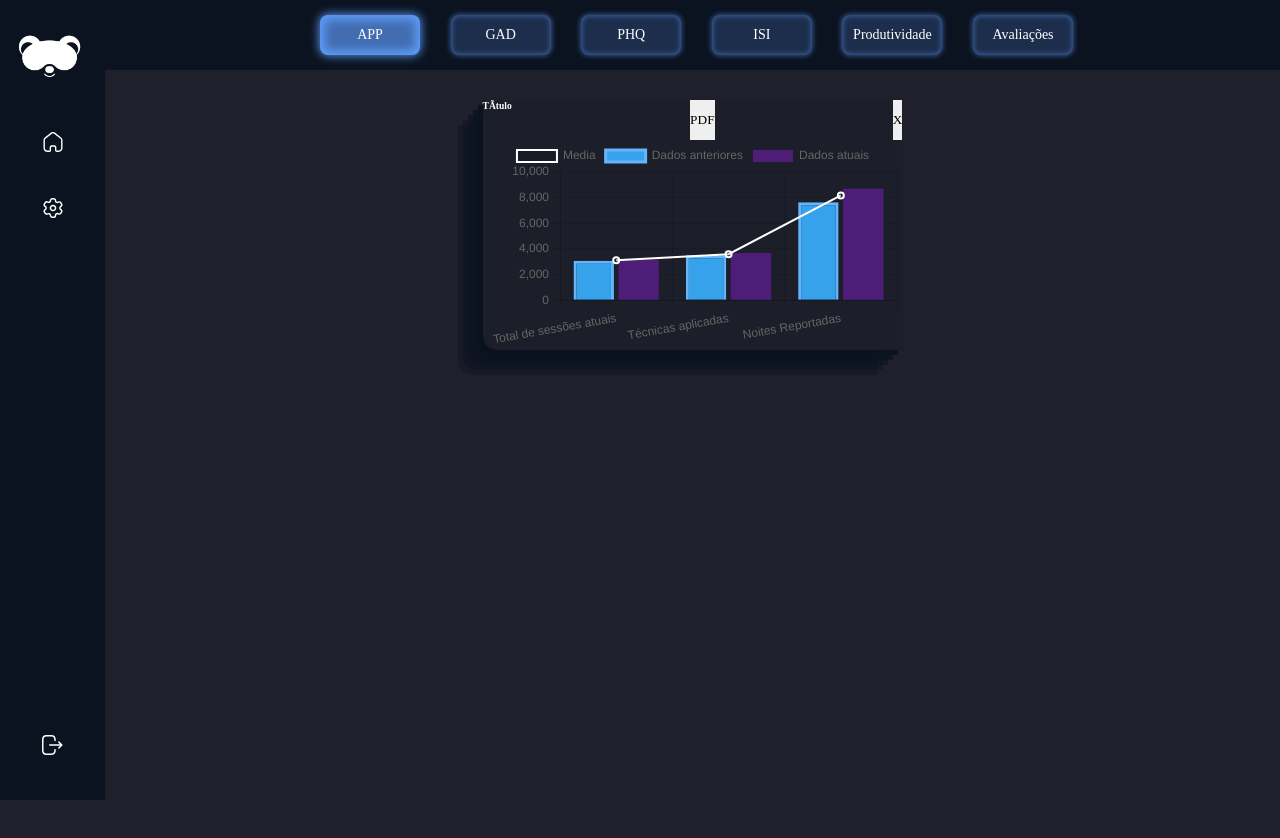
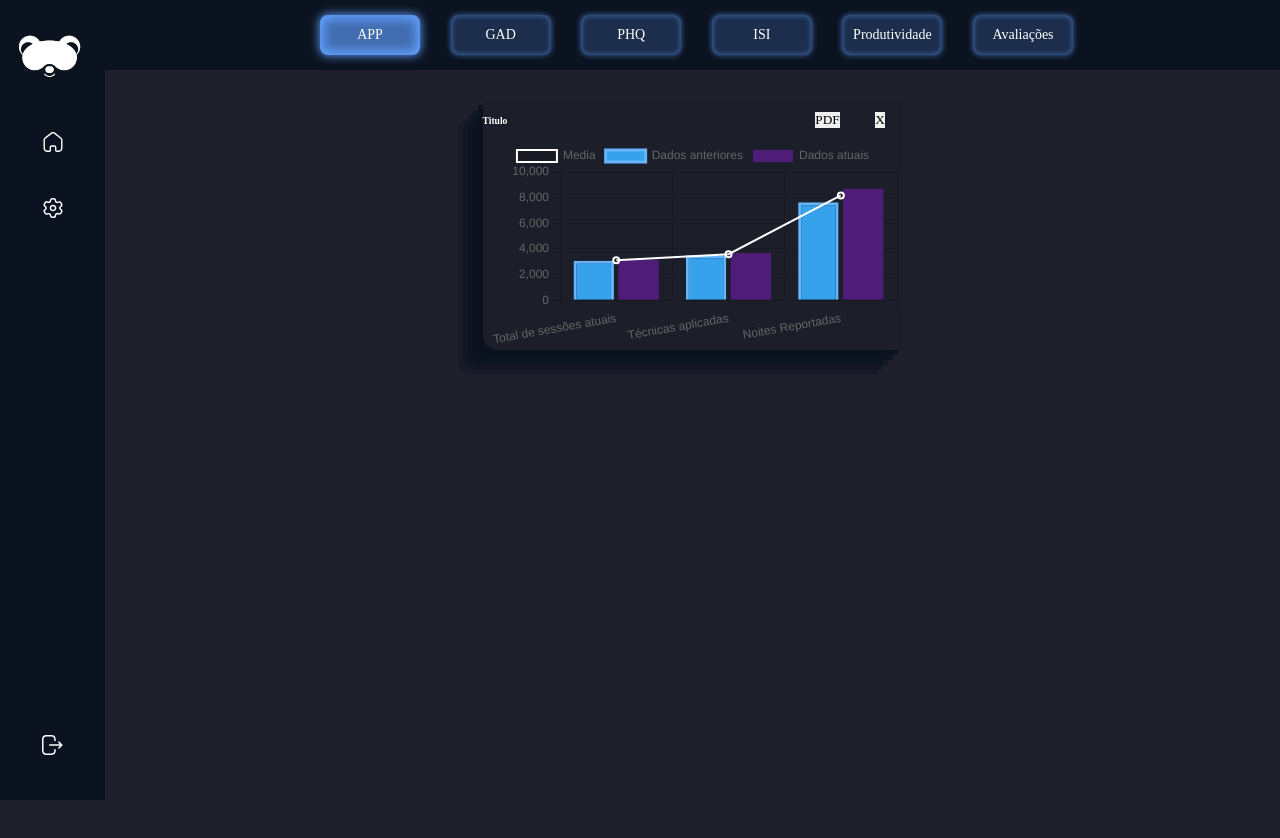
Before and after one commit to joaopaulozz14/vigilantes-do-sono-dash, a React (Create React App) app: page / in a window 1280 px wide. Both pictures are taken after a click on the element "APP". Shown: the top 838 px of the page. Built offline with nearby package versions, Linux system fonts and the light colour scheme.

Commit message:
fix: title style

```diff
--- a/src/presentation/components/charts/AllCharts/index.tsx
+++ b/src/presentation/components/charts/AllCharts/index.tsx
@@ -27,10 +27,13 @@ export const AllCharts = (): JSX.Element => {
 		<SCharts>
 			{currentGeneralChart && switchGeneral && (
 				<SChartsContent>
+					{/*tentar construir esse título para as divs*/}
 					<SHeaderCharts>
-						<h2>TÃ­tulo</h2>
-						<button>PDF</button>
-						<button>X</button>
+						<h2>Titulo</h2>
+						<div>
+							<button>PDF</button>
+							<button>X</button>
+						</div>
 					</SHeaderCharts>
 					<MultiChart data={currentGeneralChart} />
 				</SChartsContent>
--- a/src/presentation/styles/Components/AllCharts/index.tsx
+++ b/src/presentation/styles/Components/AllCharts/index.tsx
@@ -48,8 +48,17 @@ export const SHeaderCharts = styled.div`
 	display: flex;
 	justify-content: space-between;
 	color: ${theme.colors.primaryBorderChartColor};
+	align-items: center;
+	div {
+		width: 25%;
+		height: 25px;
+		display: flex;
+		justify-content: space-around;
+		align-items: center;
+	}
 	h2,
 	button {
+		align-items: center;
 		font-family: ${theme.constants.FontFamily};
 	}
 `;
```
